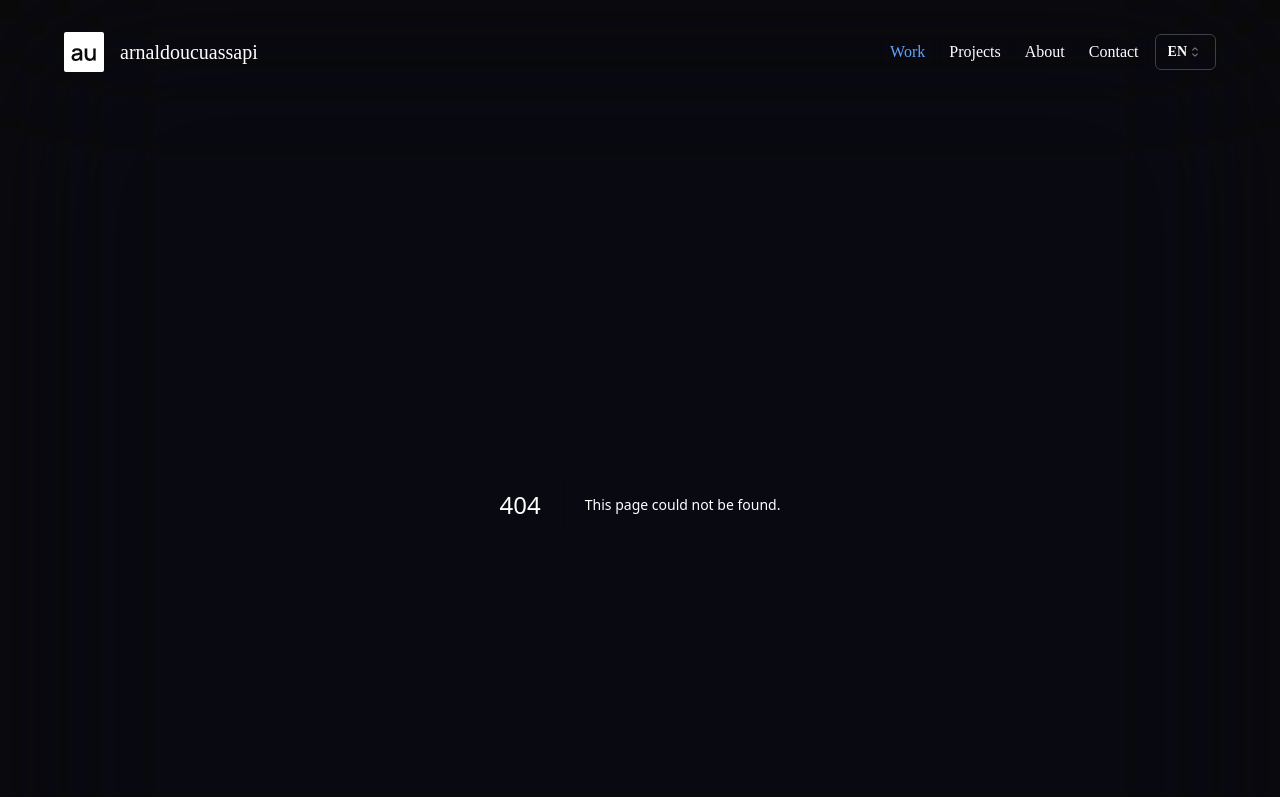
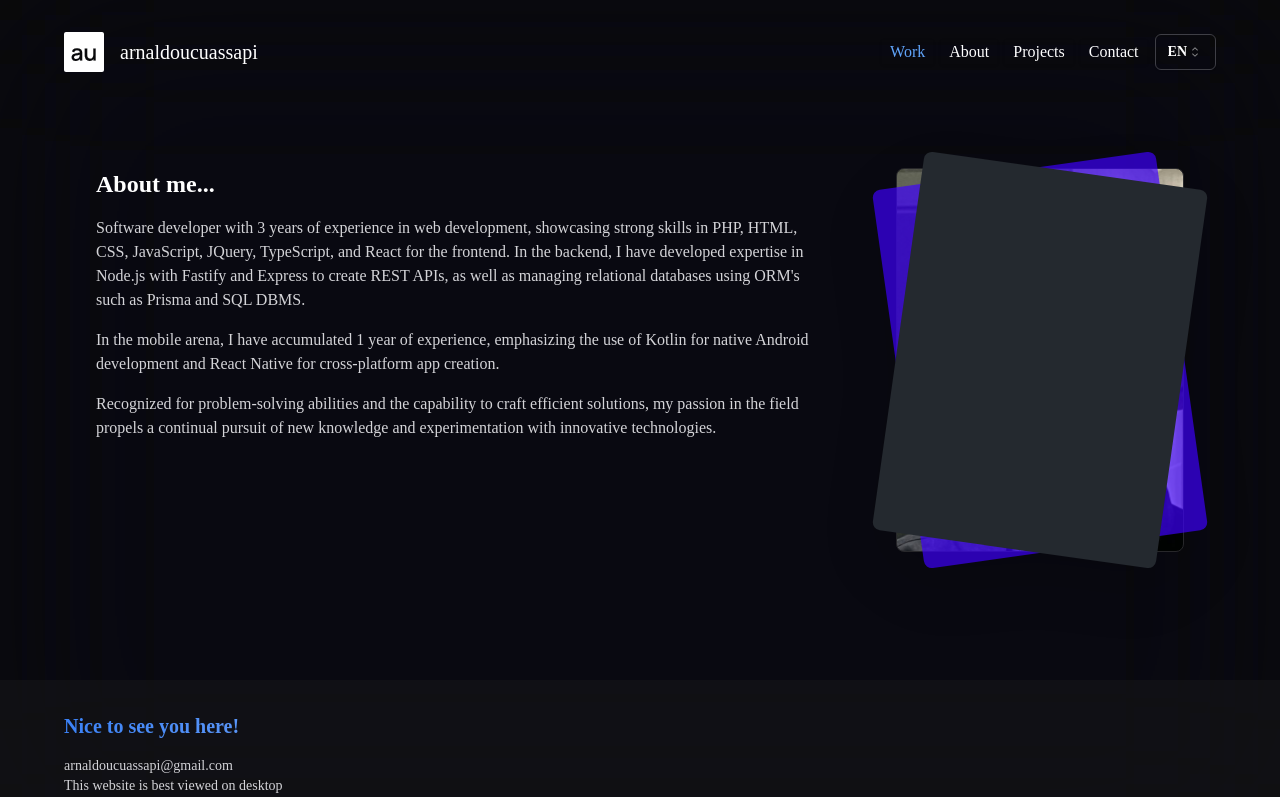
Before and after one commit to arnaldoucuassapi/iam, a Next.js app: page /about in a window 1280 px wide. Before the commit this address had no page. Shown: the top 797 px of the page. Built offline with nearby package versions, Linux system fonts and the light colour scheme.

Commit message:
feat: add about page

```diff
--- /dev/null
+++ b/src/app/about/loading.tsx
@@ -0,0 +1,14 @@
+export default function Loading() {
+  return (
+    <div className="py-36">
+      <div
+        className={`
+          animate-spin
+          w-10 h-10 rounded-full
+          border-2 border-blue-500 border-t-transparent
+          m-auto
+        `}
+      ></div>
+    </div>
+  );
+}
--- /dev/null
+++ b/src/app/about/page.tsx
@@ -0,0 +1,33 @@
+export default function Page() {
+  return (
+    <div className="flex justify-between space-x-16 px-8 py-16">
+
+      <div className="flex-1 space-y-4">
+        <h2 className="font-bold text-2xl">About me...</h2>
+        <p className="text-zinc-300">
+          Software developer with 3 years of experience in web development,
+          showcasing strong skills in PHP, HTML, CSS, JavaScript, JQuery,
+          TypeScript, and React for the frontend.
+          In the backend, I have developed expertise in Node.js
+          with Fastify and Express to create REST APIs, as
+          well as managing relational databases using
+          ORM{`'`}s such as Prisma and SQL DBMS.
+        </p>
+
+        <p className="text-zinc-300">
+          In the mobile arena, I have accumulated 1 year of experience,
+          emphasizing the use of Kotlin for native Android development
+          and React Native for cross-platform app creation. <br />
+        </p>
+
+        <p className="text-zinc-300">
+          Recognized for problem-solving abilities and the capability
+          to craft efficient solutions, my passion in the field propels a
+          continual pursuit of new knowledge and experimentation with
+          innovative technologies.
+        </p>
+      </div>
+      <div className="bg-zinc-700 border drop-shadow-2xl border-zinc-800 w-72 h-96 rounded-lg profile-img"></div>
+    </div>
+  )
+}
--- a/src/app/globals.css
+++ b/src/app/globals.css
@@ -14,4 +14,27 @@ body {
   background-size: cover;
   background-repeat: no-repeat;
   background-position: center;
+  z-index: 99;
 }
+
+.profile-img:before {
+  content: " ";
+  position: absolute;
+  width: 100%;
+  border-radius: 8px;
+  height: 100%;
+  background: #3f00ffad;
+  transform: rotate(352deg);
+  z-index: 9;
+}
+
+.profile-img:after {
+  content: " ";
+  position: absolute;
+  width: 100%;
+  border-radius: 8px;
+  height: 100%;
+  background: #24292f;
+  transform: rotate(-352deg);
+  z-index: 9;
+}
--- /dev/null
+++ b/src/app/loading.tsx
@@ -0,0 +1,14 @@
+export default function Loading() {
+  return (
+    <div className="py-36">
+      <div
+        className={`
+          animate-spin
+          w-10 h-10 rounded-full
+          border-2 border-blue-500 border-t-transparent
+          m-auto
+        `}
+      ></div>
+    </div>
+  );
+}
--- a/src/app/page.tsx
+++ b/src/app/page.tsx
@@ -63,18 +63,15 @@ export default function Home() {
           {/* <p>Graduated from CMU↗ SAIC↗</p> */}
         </div>
 
-
-
-        <Link
+        <a
+          className="flex items-center space-x-2 w-fit py-2 px-8 mt-6 hover:bg-zinc-800 transition-colors border-2 border-transparent hover:border-blue-500/10 bg-blue-500 drop-shadow rounded-full text-zinc-100 font-semibold"
           download="/cv-arnaldoucuassapi.pdf"
           href="#"
           target="_blank"
         >
-          <button className="flex items-center space-x-2 py-2 px-8 mt-6 hover:bg-zinc-800 transition-colors border border-zinc-800 bg-blue-500 drop-shadow rounded-full text-zinc-100 font-semibold">
-            <span>See my resume now</span>
-            <ArrowUpRightFromSquare size={16} />
-          </button>
-        </Link>
+          <span>See my resume now</span>
+          <ArrowUpRightFromSquare size={16} />
+        </a>
 
         <div className="w-48 h-48 bg-blue-300/10 absolute top-32 right-64 blur-3xl"></div>
       </section>
@@ -98,39 +95,6 @@ export default function Home() {
           </CarouselContent>
           <CarouselNext />
         </Carousel>
-      </section>
-
-      <section className="bg-zinc-900/20 border border-zinc-900 my-12 rounded-lg drop-shadow-xl">
-        <div className="bg-gradient-to-r from-zinc-900 to-blue-500 text-transparent w-full h-2 rounded-tl-lg rounded-tr-lg"></div>
-
-        <div className="flex justify-between space-x-8 p-8">
-          <div className="flex-1 space-y-4">
-            <h2 className="font-bold text-2xl">About me...</h2>
-            <p className="text-zinc-300">
-              Software developer with 3 years of experience in web development,
-              showcasing strong skills in PHP, HTML, CSS, JavaScript, JQuery,
-              TypeScript, and React for the frontend.
-              In the backend, I have developed expertise in Node.js
-              with Fastify and Express to create REST APIs, as
-              well as managing relational databases using
-              ORM{`'`}s such as Prisma and SQL DBMS.
-            </p>
-
-            <p className="text-zinc-300">
-              In the mobile arena, I have accumulated 1 year of experience,
-              emphasizing the use of Kotlin for native Android development
-              and React Native for cross-platform app creation. <br />
-            </p>
-
-            <p className="text-zinc-300">
-              Recognized for problem-solving abilities and the capability
-              to craft efficient solutions, my passion in the field propels a
-              continual pursuit of new knowledge and experimentation with
-              innovative technologies.
-            </p>
-          </div>
-          <div className="bg-zinc-700 border drop-shadow-2xl border-zinc-800 w-72 h-96 rounded-lg profile-img"></div>
-        </div>
       </section>
 
       <section className="my-4 mt-8">
--- a/src/components/Header.tsx
+++ b/src/components/Header.tsx
@@ -1,6 +1,8 @@
+
 import { Navigation } from "./Navigation"
 import { Logo } from "./Logo"
 import { Select, SelectContent, SelectItem, SelectTrigger, SelectValue } from "./ui/select"
+import { useRouter } from "next/router"
 
 export function Header() {
   return (
@@ -8,9 +10,9 @@ export function Header() {
       <Logo />
 
       <Navigation.Root>
-        <Navigation.Item title="Work" active />
+        <Navigation.Item title="Work" href="/" active />
+        <Navigation.Item title="About" href="/about" />
         <Navigation.Item title="Projects" />
-        <Navigation.Item title="About" />
         <Navigation.Item title="Contact" />
 
         <Select>
--- a/src/components/Navigation/NavigationItem.tsx
+++ b/src/components/Navigation/NavigationItem.tsx
@@ -4,7 +4,7 @@ import { Url } from "url";
 interface NavigationItemProps {
   children?: React.ReactNode,
   title: string,
-  href?: Url,
+  href?: string,
   active?: boolean
 }
 
```
